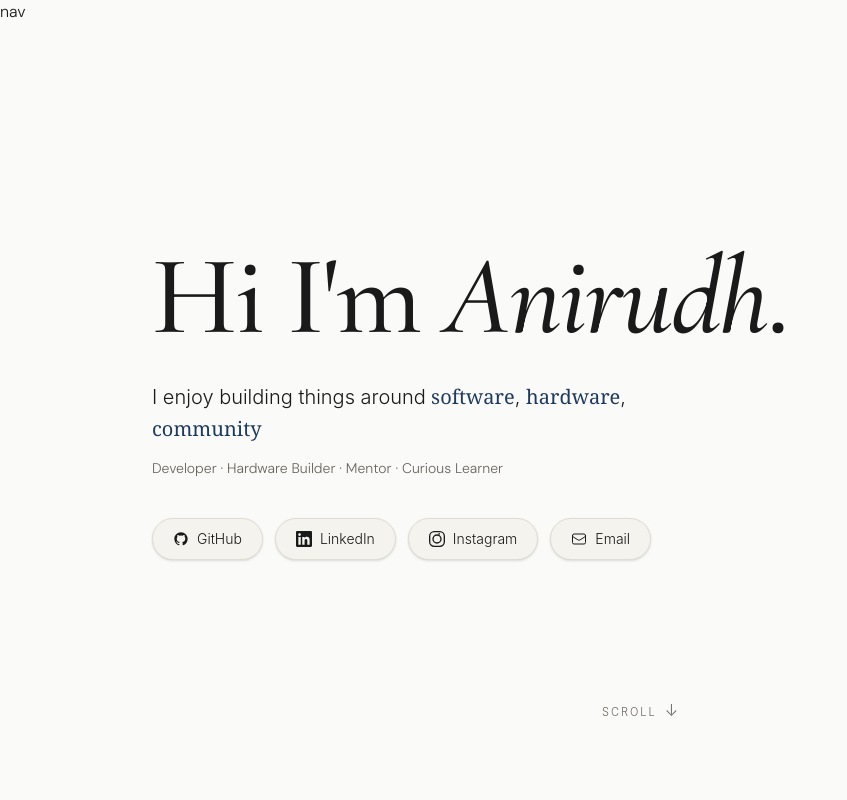
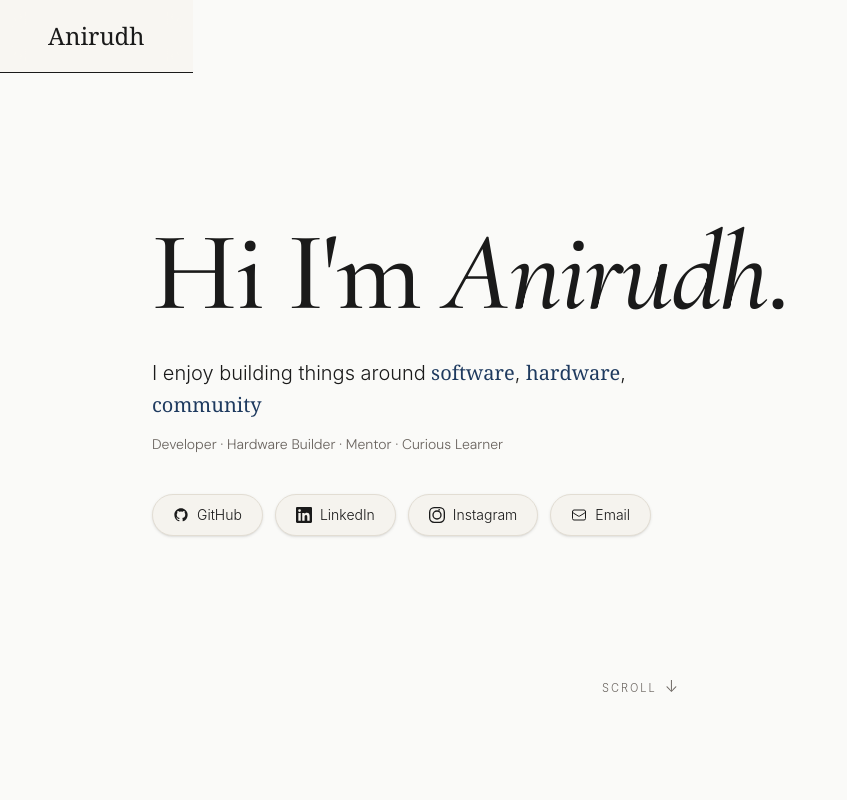
Before and after one commit to anirudh12032008/portfolio-map, a Next.js app: page / in a window 1280 px wide. Shown: the top 800 px of the page, without its empty margins (0-847 px from the left). Built offline with nearby package versions, Linux system fonts and the light colour scheme.

Commit message:
few layout changes to make the overall UX better

```diff
--- a/src/app/layout.tsx
+++ b/src/app/layout.tsx
@@ -26,11 +26,11 @@ export default function RootLayout({
   children: React.ReactNode;
 }>) {
   return (
-    <html lang="en">
+    <html lang="en" className="scroll-smooth">
       <body
         className={`${geistSans.variable} ${geistMono.variable} antialiased`}
       >
-        <div className="relative min-h-screen w-full overflow-hidden">
+        <div className="relative min-h-screen w-full text-ink bg-cream-50 overflow-hidden">
           <Nav />
           <Grid className="absolute inset-0" />
           <Cursor />
--- a/src/components/sections/Nav.tsx
+++ b/src/components/sections/Nav.tsx
@@ -34,5 +34,14 @@ export function Nav() {
     useEffect(() => {setMenu(false)}, [pathname]);
     return (
 <>
-nav</>
+<header className={`fixed top-0 insert-x-0 z-10  transition-all duration-500 border-b ${scroll ? "bg-offwhite/50 py-2 backdrop-blur-md" : "bg-offwhite/80 py-5 backdrop-blur-md"} `}>
+<div className="max-w-5xl mx-auto px-6 flex items-center justify-between">
+    <Link href="/" className="font-serif text-2xl font-medium px-6  block text-ink">
+        Anirudh
+    </Link>
+</div>
+</header>
+
+
+</>
     )}
```
